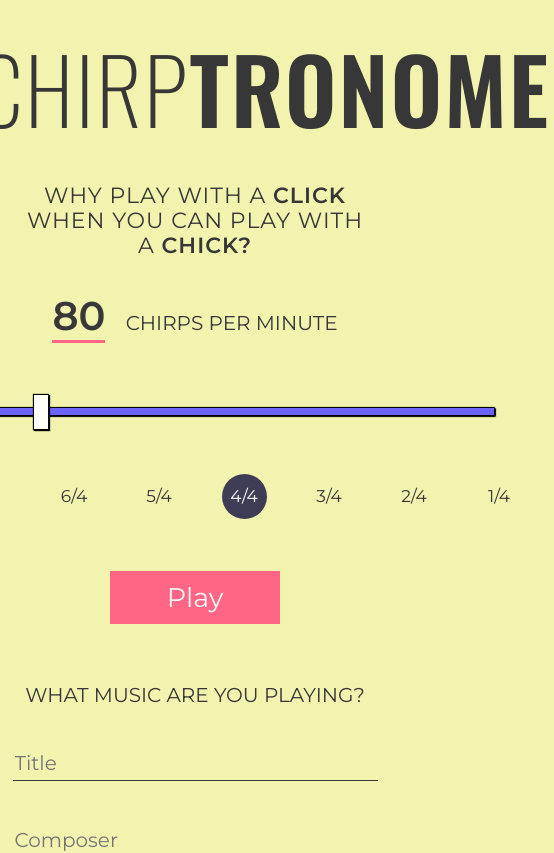
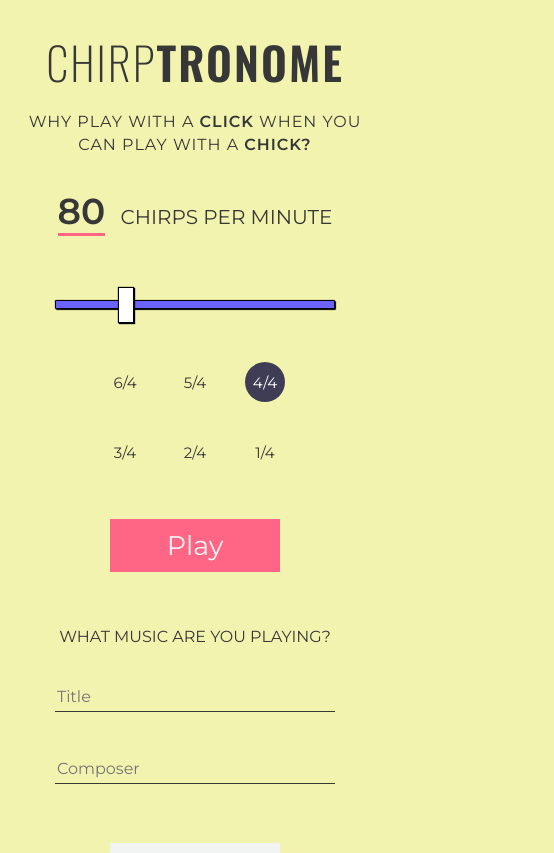
Before and after one commit to sarahmgans/chirptronome, a React (Create React App) app: page / in a window 390 px wide. Shown: the top 853 px of the page, 554 px wide, since content can reach past the window. Built offline with nearby package versions, Linux system fonts and the light colour scheme; no server answers; the database is empty.

Commit message:
added media queries

```diff
--- a/src/App.js
+++ b/src/App.js
@@ -43,7 +43,6 @@ class App extends Component {
       for(let key in data){
         // logName is the object that contains tempo and title
         logsArray.push({logId: key, logName: data[key]})
-        console.log(data[key]);
       }
       this.setState({
         logs: logsArray
@@ -87,7 +86,6 @@ class App extends Component {
     this.setState({
       [state]: event.target.value
     })
-    console.log(state)
   }
 
   chirp = () => {
@@ -148,7 +146,6 @@ class App extends Component {
     const dbRef = firebase.database().ref(logId);
     dbRef.on('value', (item) => {
       const data = item.val();
-      console.log({logId})
 
       const storedTempo = data ? data.tempo : "80"
       const storedMeter = data ? data.meter : "4"
@@ -171,7 +168,8 @@ class App extends Component {
       <div className="chirptronome" id="top">
         <div className="data wrapper">
           <Header />
-          <main>
+          <main className="wrapper">
+            <section>
               <Byline cpm={userNumberInput} />
               <Form
                 handleInput={(e, state) => this.handleInput(e, state)
@@ -185,7 +183,8 @@ class App extends Component {
                 playing={playing}
                 startAndStop={this.startAndStop}
               />
-
+            </section>
+            <section>
               <ul>
                 {this.state.logs.map((log) => {
                   return (
@@ -201,6 +200,7 @@ class App extends Component {
                   );
                 })}
               </ul>
+            </section>
           </main>
         </div>
         <Footer/>
--- a/src/Form.js
+++ b/src/Form.js
@@ -23,10 +23,9 @@ function Form (props) {
           id="6/4"
           onChange={(e) => props.handleInput(e, "chirpsPerMeasure")}
         />
-        <label for="6/4" className="6/4">
+        <label htmlFor="6/4" className="6/4">
           <span>6/4</span>
         </label>
-
         <input
           type="radio"
           name="meter"
@@ -35,10 +34,9 @@ function Form (props) {
           id="5/4"
           onChange={(e) => props.handleInput(e, "chirpsPerMeasure")}
         />
-        <label for="5/4" className="5/4">
+        <label htmlFor="5/4" className="5/4">
           <span>5/4</span>
         </label>
-
         <input
           type="radio"
           name="meter"
@@ -47,10 +45,9 @@ function Form (props) {
           id="4/4"
           onChange={(e) => props.handleInput(e, "chirpsPerMeasure")}
         />
-        <label for="4/4" className="4/4">
+        <label htmlFor="4/4" className="4/4">
           <span>4/4</span>
         </label>
-
         <input
           type="radio"
           name="meter"
@@ -59,10 +56,9 @@ function Form (props) {
           id="3/4"
           onChange={(e) => props.handleInput(e, "chirpsPerMeasure")}
         />
-        <label for="3/4" className="3/4">
+        <label htmlFor="3/4" className="3/4">
           <span>3/4</span>
         </label>
-
         <input
           type="radio"
           name="meter"
@@ -71,10 +67,9 @@ function Form (props) {
           id="2/4"
           onChange={(e) => props.handleInput(e, "chirpsPerMeasure")}
         />
-        <label for="2/4" className="2/4">
+        <label htmlFor="2/4" className="2/4">
           <span>2/4</span>
         </label>
-
         <input
           type="radio"
           name="meter"
@@ -83,15 +78,18 @@ function Form (props) {
           id="noMeter"
           onChange={(e) => props.handleInput(e, "chirpsPerMeasure")}
         />
-        <label for="noMeter" className="1/4">
+        <label htmlFor="noMeter" className="1/4">
           <span>1/4</span>
         </label>
       </fieldset>
+
       <button className="playing" onClick={props.startAndStop}>
         {props.playing ? "Stop" : "Play"}
       </button>
+
       <div className="parentTwo">
         <p className="form">What music are you playing?</p>
+        <label htmlFor="userLog" className="visuallyHidden">Title</label>
         <input
           className="piece"
           type="text"
@@ -101,6 +99,7 @@ function Form (props) {
           id="userLog"
           onChange={(e) => props.handleInput(e, "userInput")}
         />
+        <label htmlFor="userComp" className="visuallyHidden">Composer</label>
         <input
           className="composer"
           type="text"
--- a/src/Header.js
+++ b/src/Header.js
@@ -4,8 +4,8 @@ import singing from './singingBird.svg';
 function Header () {
     return (
       <header>
-        <div class="headerParent">
-          <img src={singing} alt="bird" />
+        <div className="headerParent">
+          <img src={singing} alt="A very adorable blue bird singing in a field of flowers" />
           <h1>
             <span className="header">Chirp</span>tronome
           </h1>
--- a/src/Styles/App.scss
+++ b/src/Styles/App.scss
@@ -7,3 +7,4 @@
 @import './byline';
 @import './footer';
 @import './log';
+@import './media';
--- a/src/Styles/_global.scss
+++ b/src/Styles/_global.scss
@@ -7,6 +7,19 @@ html { -moz-box-sizing: border-box; -webkit-box-sizing: border-box; box-sizing:
 *, *:before, *:after {box-sizing: inherit}
 
 .sr-only { position: absolute; width: 1px; height: 1px; margin: -1px; border: 0; padding: 0; white-space: nowrap; clip-path: inset(100%); clip: rect(0 0 0 0); overflow: hidden;}
+
+.visuallyHidden:not(:focus):not(:active) {
+    position: absolute;
+    width: 1px;
+    height: 1px;
+    margin: -1px;
+    border: 0;
+    padding: 0;
+    white-space: nowrap;
+    clip-path: inset(100%);
+    clip: rect(0 0 0 0);
+    overflow: hidden;
+}
 
 html {
     font-size: 100%;
--- /dev/null
+++ b/src/Styles/_media.scss
@@ -0,0 +1,98 @@
+@media(max-width: 820px) {
+  img {
+    display: none;
+  }
+
+  input[type="range"] {
+    width: 550px;
+  }
+
+  ul li {
+    width: 90%;
+  }
+}
+
+@media(max-width: 630px) {
+  h1 {
+    font-size: 75px;
+    margin-bottom: 0;
+  }
+
+  input[type="range"] {
+    width: 450px;
+  }
+
+  .data > header:nth-child(1) > p:nth-child(2) {
+    font-size: 20px;
+    span{
+      font-size: 20px;
+    }
+  }
+
+  fieldset.radio label {
+    font-size: 15px;
+    height: 40px;
+    width: 40px;
+    margin: 16px;
+  }
+
+  fieldset {
+    width: 90%;
+  }
+}
+
+@media(max-width: 530px) {
+  h1 {
+    font-size: 65px;
+  }
+
+  fieldset.radio label {
+    margin: 15px;
+  }
+
+  .radio {
+    flex-wrap: wrap;
+  }
+
+  input[type="range"] {
+    width: 350px;
+  }
+}
+
+@media(max-width: 440px) {
+  h1 {
+    font-size: 55px;
+  }
+
+  .data > header:nth-child(1) > p:nth-child(2) {
+    font-size: 16px;
+    line-height: 23px;
+    span {
+      font-size: 16px;
+    }
+  }
+
+  p,
+  p.form,
+  input[type="text"],
+  ul li p,
+  span.bold {
+    font-size: 16px;
+  }
+}
+
+@media(max-width: 400px) {
+  h1 {
+    font-size: 45px;
+  }
+
+  input[type="range"],
+  input[type="text"] {
+    width: 280px;
+  }
+
+  p.chirps span {
+    font-size: 36px;
+    margin-right: 10px;
+  }
+}
--- a/src/Styles/_slider.scss
+++ b/src/Styles/_slider.scss
@@ -210,7 +210,7 @@ input[type="range"] {
 }
 
 .parentTwo {
-   display: flex;
+  display: flex;
   flex-direction: column;
   justify-content: center;
   align-items: center;
```
Lines whose indentation alone changed are shown as unchanged.
